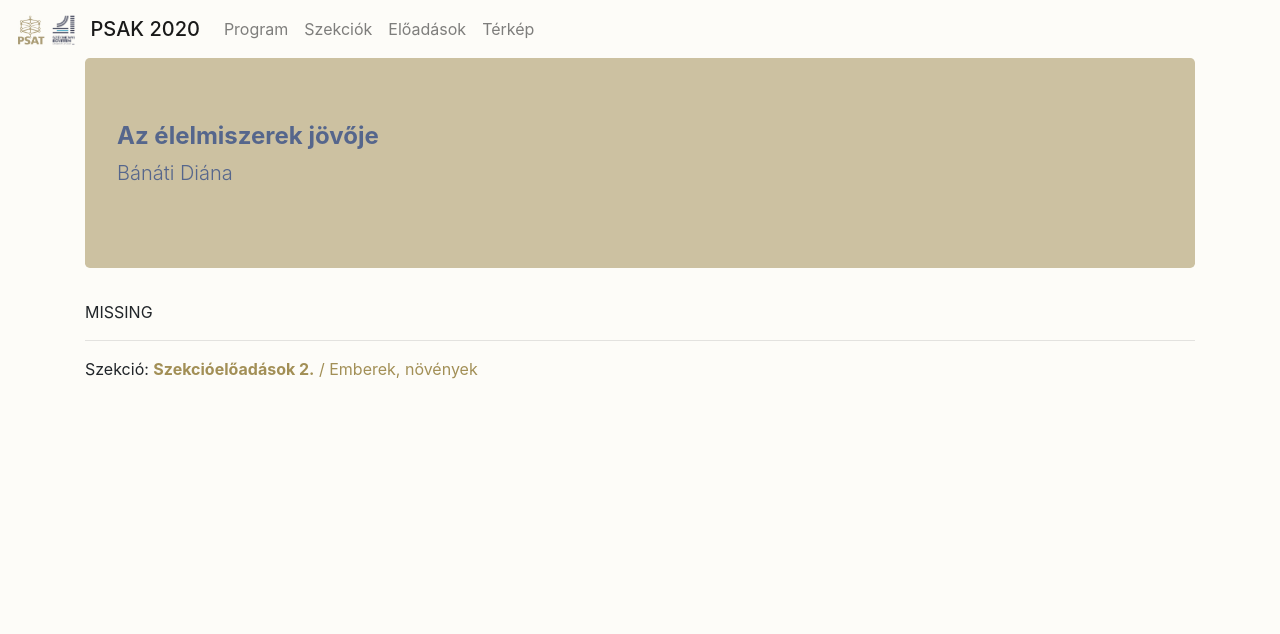
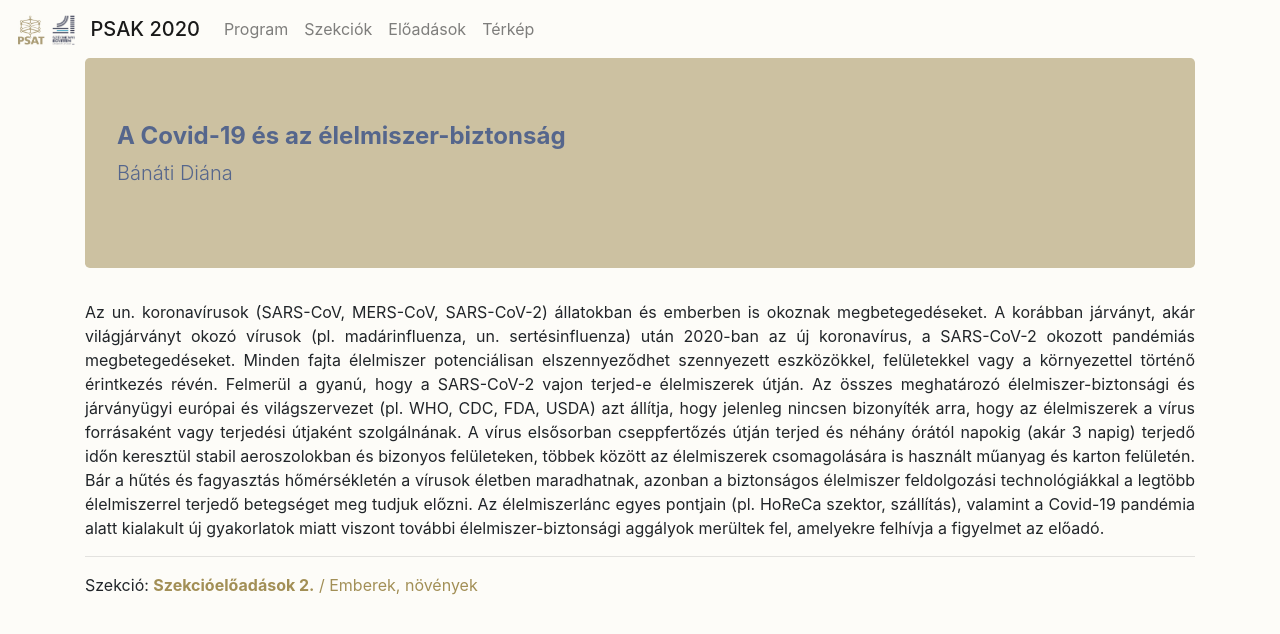
Before and after one commit to hegyhati/psak_2020, a Jekyll site: the page built from _presentations/Banati_Diana.md, in a window 1280 px wide. Shown: the top 634 px of the page. Built offline with Jekyll 4.4.1, drawn with Linux system fonts in a browser that asks for light colours.

Commit message:
Update Banati_Diana.md

```diff
--- a/_presentations/Banati_Diana.md
+++ b/_presentations/Banati_Diana.md
@@ -1,6 +1,10 @@
 ---
 presenter: Bánáti Diána
-title: Az élelmiszerek jövője
+title: "A Covid-19 és az élelmiszer-biztonság"
 ---
 
-MISSING
+Az un. koronavírusok (SARS-CoV, MERS-CoV, SARS-CoV-2) állatokban és emberben is okoznak megbetegedéseket. A korábban járványt, akár világjárványt okozó vírusok (pl. madárinfluenza, un. sertésinfluenza) után 2020-ban az új koronavírus, a SARS-CoV-2 okozott pandémiás megbetegedéseket.
+Minden fajta élelmiszer potenciálisan elszennyeződhet szennyezett eszközökkel, felületekkel vagy a környezettel történő érintkezés révén. Felmerül a gyanú, hogy a SARS-CoV-2 vajon terjed-e élelmiszerek útján. Az összes meghatározó élelmiszer-biztonsági és járványügyi európai és világszervezet (pl. WHO, CDC, FDA, USDA) azt állítja, hogy jelenleg nincsen bizonyíték arra, hogy az élelmiszerek a vírus forrásaként vagy terjedési útjaként szolgálnának.
+A vírus elsősorban cseppfertőzés útján terjed és néhány órától napokig (akár 3 napig) terjedő időn keresztül stabil aeroszolokban és bizonyos felületeken, többek között az élelmiszerek csomagolására is használt műanyag és karton felületén.
+Bár a hűtés és fagyasztás hőmérsékletén a vírusok életben maradhatnak, azonban a biztonságos élelmiszer feldolgozási technológiákkal a legtöbb élelmiszerrel terjedő betegséget meg tudjuk előzni.
+Az élelmiszerlánc egyes pontjain (pl. HoReCa szektor, szállítás), valamint a Covid-19 pandémia alatt kialakult új gyakorlatok miatt viszont további élelmiszer-biztonsági aggályok merültek fel, amelyekre felhívja a figyelmet az előadó.
```
